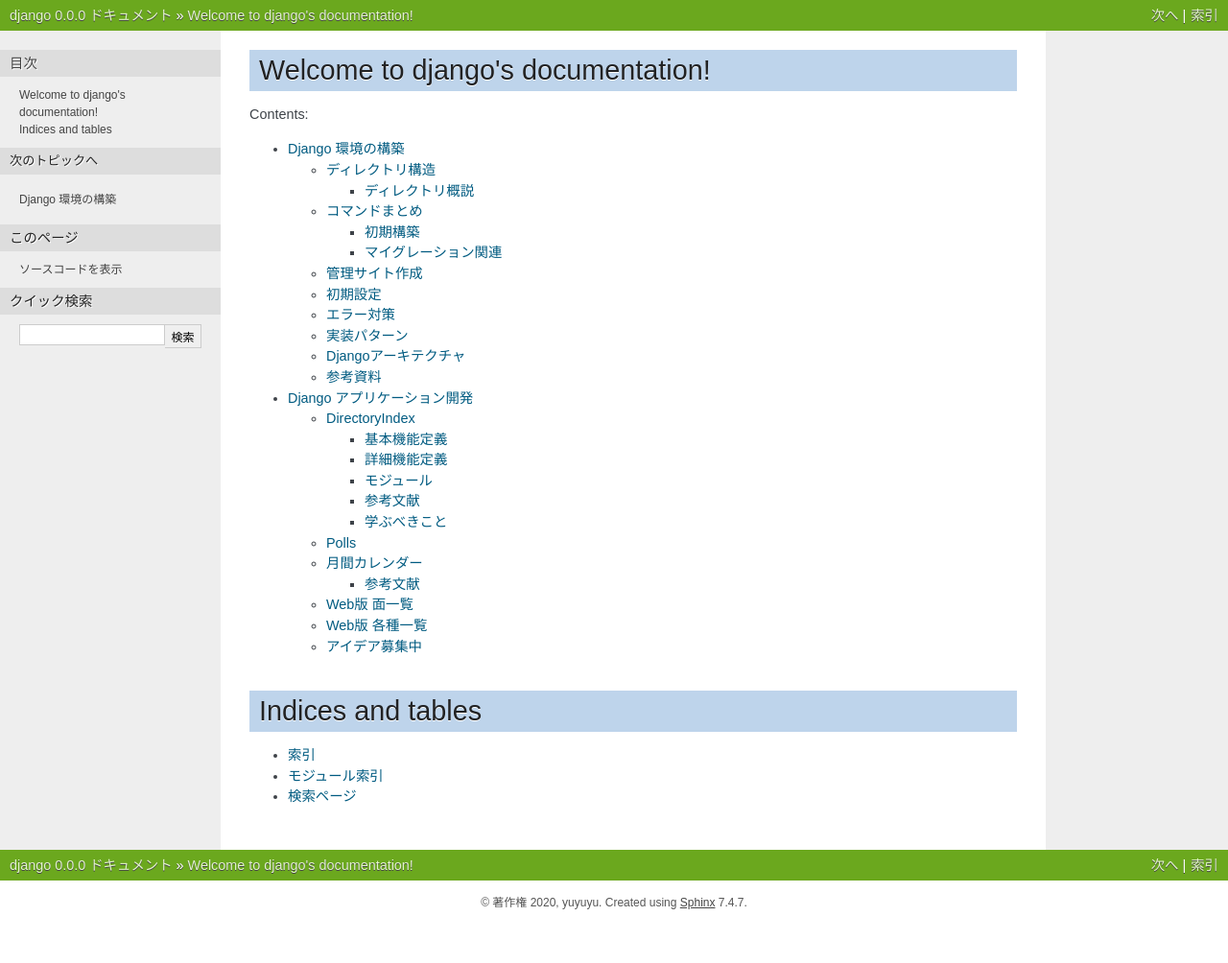
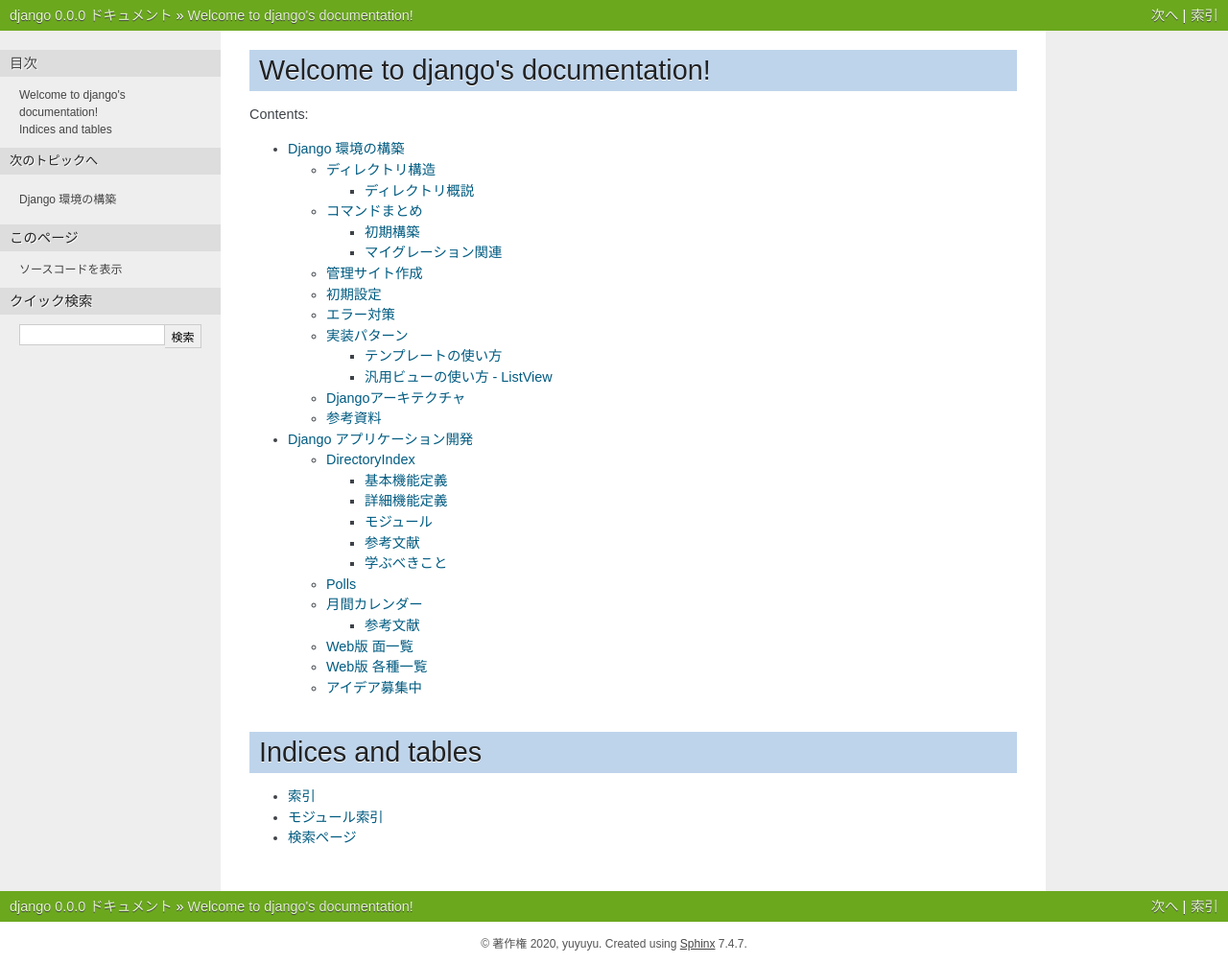
Before and after one commit to yuyuyu0706/sphinx, a Sphinx documentation site: the page built from django/source/index.rst, in a window 1280 px wide. Shown: the whole page at 96% size. Built offline with Sphinx 7.4.7, drawn with Linux system fonts in a browser that asks for light colours; before the commit the page ends 961 px from its top, so only the background shows below that; part of the change alters nothing that is shown.

Commit message:
auto commit

```diff
--- a/django/source/work/page01.rst
+++ b/django/source/work/page01.rst
@@ -23,6 +23,14 @@ Django 環境の構築
     │   │   ├── migrations
     │   │   │   └── __init__.py
     │   │   ├── models.py
+　　　　│   │   ├── static
+　　　　│   │   │   ├── css
+　　　　│   │   │   ├── js
+　　　　│   │   │   └── main.css
+　　　　│   │   ├── templates
+　　　　│   │   │   └── directoryindex
+　　　　│   │   │       ├── uploadfile_list.html
+　　　　│   │   │       └── uploadfile_list.html_org
     │   │   ├── tests.py
     │   │   ├── urls.py
     │   │   ├── views.py
@@ -46,6 +54,7 @@ Django 環境の構築
     │       └── views.py
     ├── db.sqlite3
     ├── manage.py
+　　　　├── media
     └── servers
         ├── __init__.py
         ├── __pycache__
@@ -70,6 +79,8 @@ Django 環境の構築
   sys.path.insert(0, os.path.join(BASE_DIR, "apps"))
 
 * `MEDIA_ROOTについて <https:>`_
+
+* CSSの取得 (bootstrap)
 
 コマンドまとめ
 ===================
@@ -299,13 +310,44 @@ Django 環境の構築
 実装パターン
 =====================
 
-* テンプレートの使い方
+* 最小限で実装をまとめる
+
+テンプレートの使い方
+--------------------------------
+
+* view.py
 
 ::
 
   template = loader.get_template('directoryindex/uploadfile_list.html')
   context = {'fdict': fdict}
   return HttpResponse(template.render(context, request))
+
+汎用ビューの使い方 - ListView
+--------------------------------
+
+* view.py
+
+::
+
+  from django.views.generic import ListView
+  from lists.models import Member
+
+  class NWListView(ListView):
+      model = Member
+
+* models.py
+
+::
+
+  from django.db import models
+
+  class Member(models.Model):
+      name = models.CharField(max_length=100)
+      age = models.IntegerField()
+
+      def __str__(self):
+          return self.name
 
 
 Djangoアーキテクチャ
```
